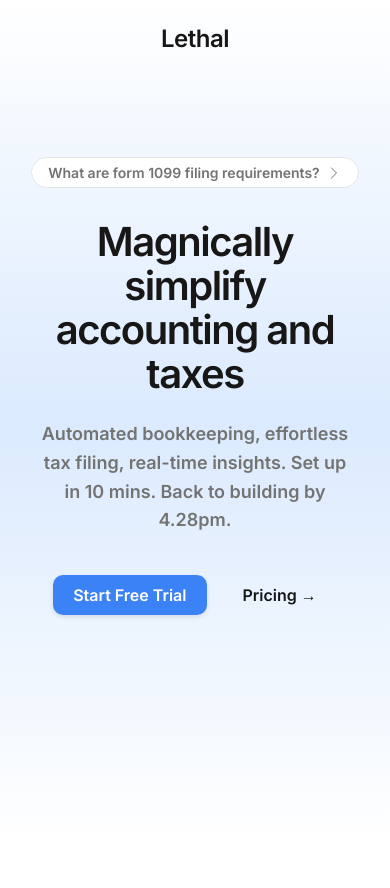
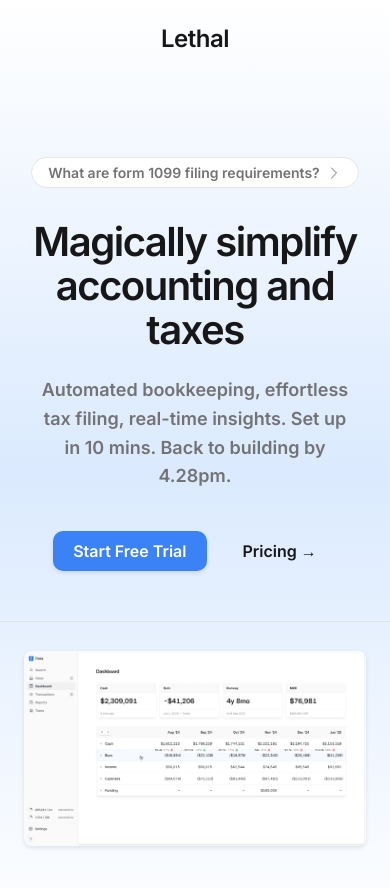
Before and after one commit to jimit8929/RTK_Tailwindcss, a Next.js app in the folder tailwindcss/: page / in a window 390 px wide. Shown: the top 888 px of the page. Before the commit the page ends 844 px from the top, so only its background shows below. Built offline with nearby package versions, Linux system fonts and the light colour scheme.

Commit message:
feat: Implement initial page layout and hero section with global styling and responsive adjustments.

```diff
--- a/tailwindcss/app/globals.css
+++ b/tailwindcss/app/globals.css
@@ -21,7 +21,7 @@
 }
 
 .layout {
-  min-height: 100vh;
+  min-height: 100%;
   background-image: linear-gradient(to bottom, white, #dbeafe, white);
   display: flex;
   flex-direction: column;
@@ -192,6 +192,29 @@
   right: 0;
 }
 
+.horizontal-line {
+  height: 1px;
+  /* Refined thickness */
+  width: 100%;
+  max-width: 1000px;
+  /* Match grid width */
+  background-color: #d4d4d4;
+  position: absolute;
+  top: -30px;
+  left: 50%;
+  transform: translateX(-50%);
+  /* Center it */
+  opacity: 50%;
+}
+
+.layout-lines-container {
+  max-width: 1000px;
+  margin: 0 auto;
+  position: absolute;
+  inset: 0;
+  height: 100%;
+}
+
 /* Responsive Adjustments */
 @media (max-width: 768px) {
   .hero-title {
@@ -218,3 +241,23 @@
     display: none;
   }
 }
+
+.hero-image-container {
+  position: relative;
+  width: 100%;
+  display: flex;
+  justify-content: center;
+  padding: 0 24px 100px 24px;
+
+}
+
+.hero-image {
+  width: 100%;
+  max-width: 900px;
+  height: auto;
+  margin: 0 auto;
+  border-radius: 8px;
+  box-shadow: 0px 2px 4px rgba(0, 0, 0, 0.1);
+  object-fit: cover;
+  object-position: center;
+}
--- a/tailwindcss/app/page.tsx
+++ b/tailwindcss/app/page.tsx
@@ -7,12 +7,20 @@
 const page = () => {
   return (
     <div className="layout">
-      <Container>
+      <div className="layout-lines-container">
         <div className="left-line" />
         <div className="right-line" />
+      </div>
+      <Container>
+
         <Navbar />
         <Hero />
       </Container>
+
+      <div className="hero-image-container">
+        <div className="horizontal-line"></div>
+        <img src="./hero-ui-v6.webp" alt="" className="hero-image" />
+      </div>
     </div>
   )
 }
--- a/tailwindcss/components/hero.tsx
+++ b/tailwindcss/components/hero.tsx
@@ -10,7 +10,7 @@
         </svg>
       </div>
 
-      <h1 className='hero-title'>Magnically simplify accounting and taxes</h1>
+      <h1 className='hero-title'>Magically simplify accounting and taxes</h1>
 
       <p className="hero-subtitle">
         Automated bookkeeping, effortless tax filing, real-time insights. Set up in 10 mins. Back to building by 4.28pm.
```
Also changed, not shown: tailwindcss/public/hero-ui-v6.webp (added).
